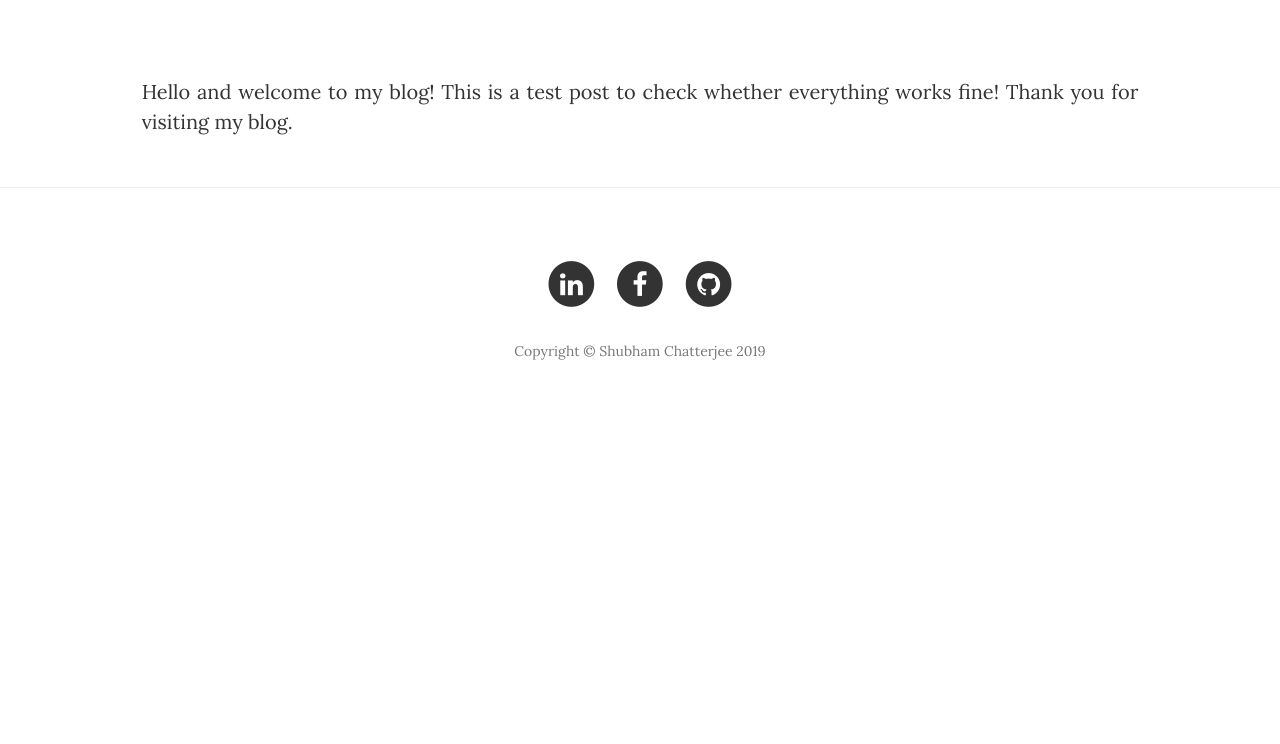
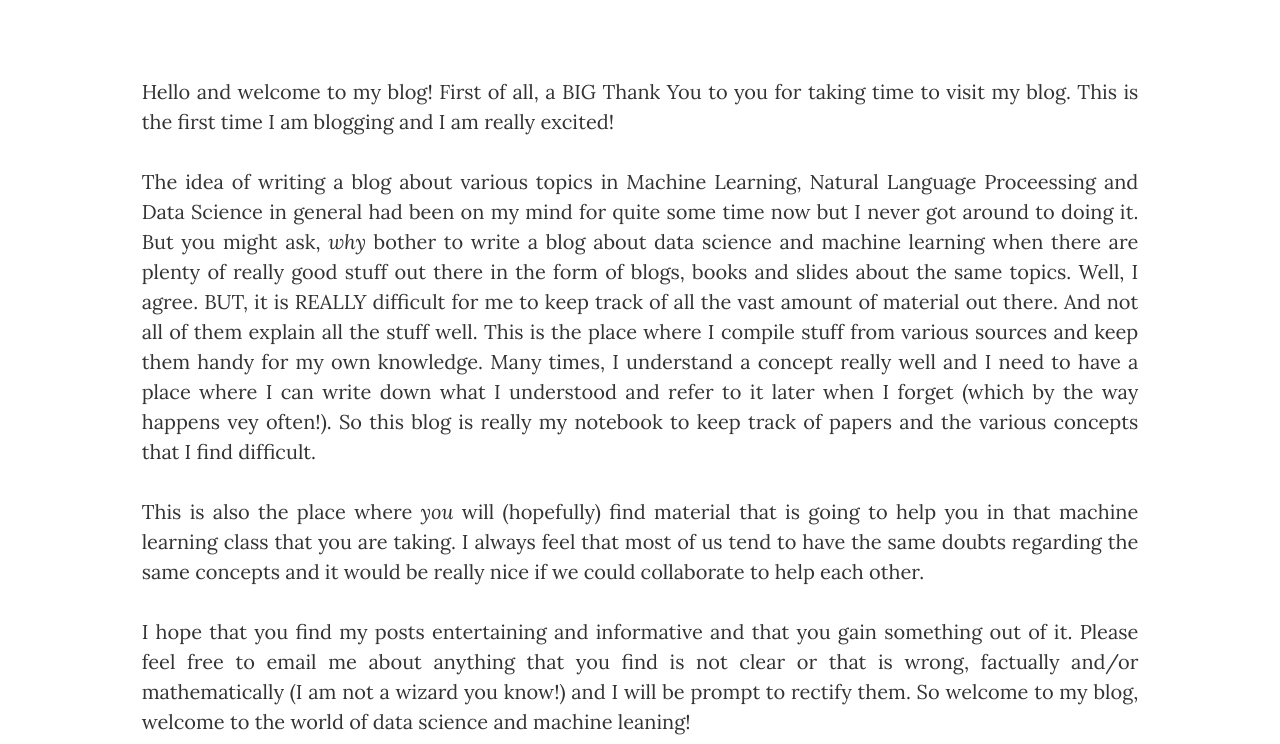
Before and after one commit to shubham526/ML-Blog, a website: page hello-world.html in a window 1280 px wide. Shown: the part 416-1160 px from the top of the page. Before the commit the page ends 843 px from the top, so only its background shows below. Drawn offline with nearby package versions, Linux system fonts and the light colour scheme.

Commit message:
Updated hello world page. Added new background image for contact page.

```diff
--- a/hello-world.html
+++ b/hello-world.html
@@ -87,7 +87,23 @@
             <div class="row">
                 <div class="col-lg-8 col-lg-offset-2 col-md-10 col-md-offset-1">
                     	<p>
-				Hello and welcome to my blog! This is a test post to check whether everything works fine! Thank you for visiting my blog.
+				Hello and welcome to my blog! First of all, a BIG Thank You to you for taking time to visit my blog. This is the first time I am blogging and I am really excited!
+			</p>
+
+			<p>
+				The idea of writing a blog about various topics in Machine Learning, Natural Language Proceessing and Data Science in general had been on my mind for quite some time now but I never got around to
+				doing it. But you might ask, <i> why</i>  bother to write a blog about data science and machine learning when there are plenty of really good stuff out there in the form of blogs, books and slides 					about the same topics. Well, I agree. BUT, it is REALLY difficult for me to keep track of all the vast amount of material out there. And not all of them explain all the stuff well. This is the place
+				where I compile stuff from various sources and keep them handy for my own knowledge. Many times, I understand a concept really well and I need to have a place where I can write down what I understood
+				and refer to it later when I forget (which by the way happens vey often!). So this blog is really my notebook to keep track of papers and the various concepts that I find difficult.
+			</p>
+
+			<p>
+				This is also the place where <i> you </i> will (hopefully) find material that is going to help you in that machine learning class that you are taking. I always feel that most of us tend to have
+				the same doubts regarding the same concepts and it would be really nice if we could collaborate to help each other.
+			</p>
+
+			<p>
+				I hope that you find my posts entertaining and informative and that you gain something out of it. Please feel free to email me about anything that you find is not clear or that is wrong, factually 					and/or mathematically (I am not a wizard you know!) and I will be prompt to rectify them. So welcome to my blog, welcome to the world of data science and machine leaning!
 			</p>
                 </div>
             </div>
```
Also changed, not shown: img/contact-bg.jpg.
